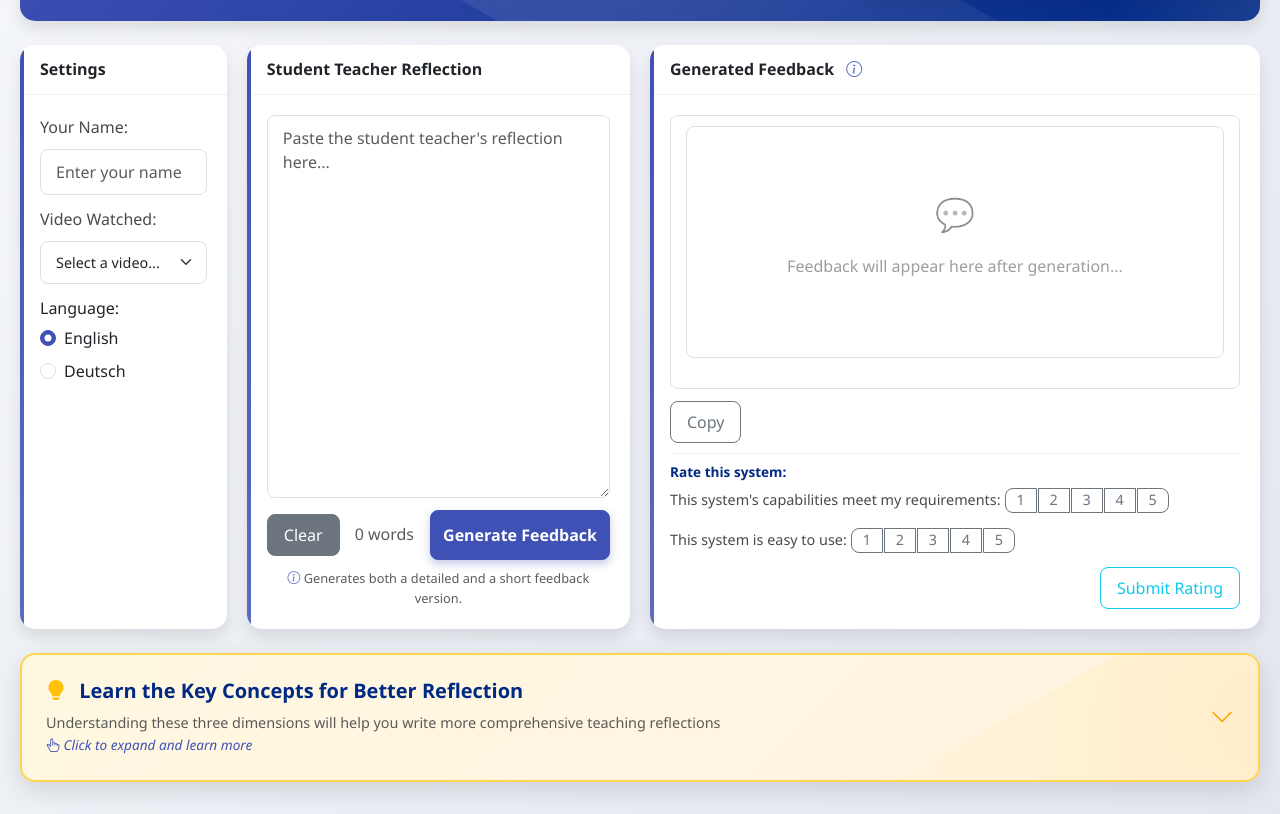
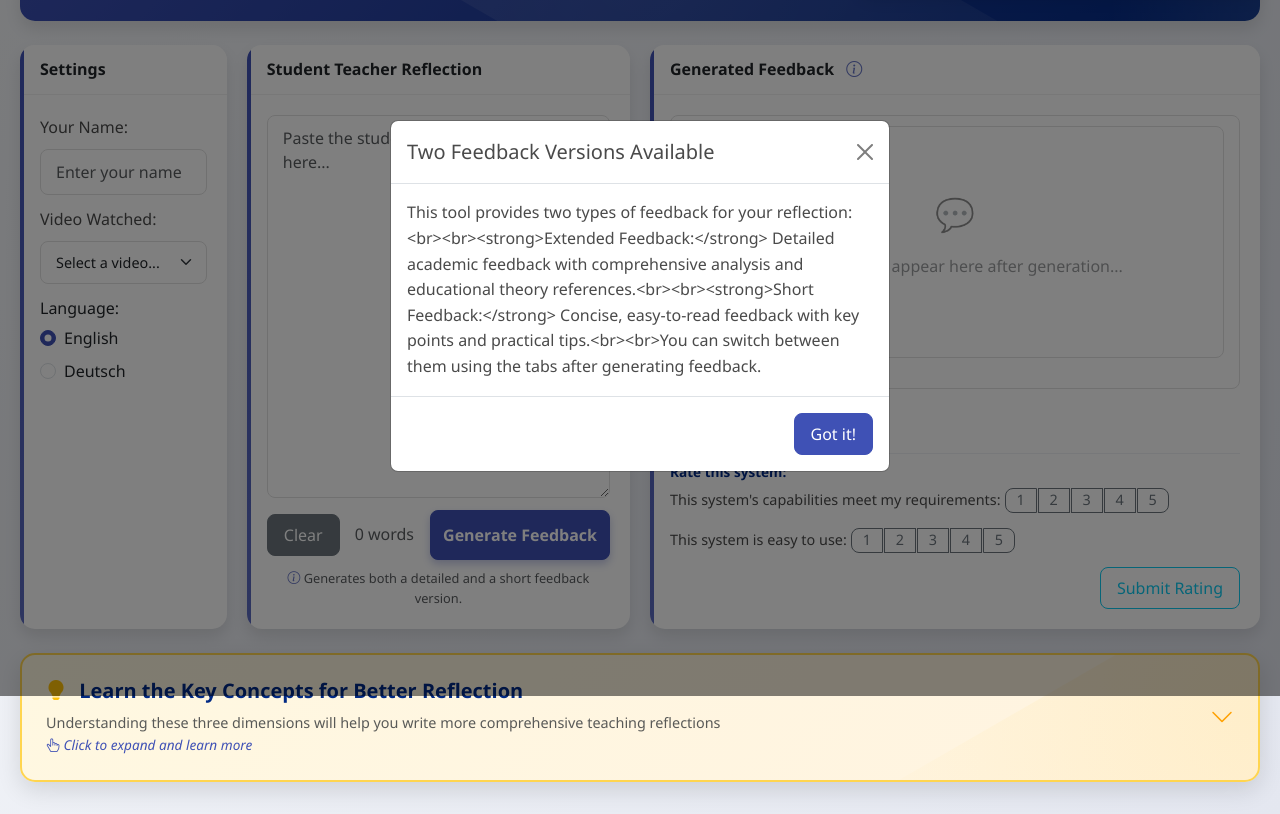
Before and after one commit to SiruiruiRen/tubingen-feedback-tool, a website: page index.html in a window 1280 px wide. Shown: the part 104-918 px from the top of the page. Drawn offline with nearby package versions, Linux system fonts and the light colour scheme; no server answers.

Commit message:
feat: Add welcome popup to explain feedback versions

```diff
--- a/app.js
+++ b/app.js
@@ -61,7 +61,10 @@ const translations = {
         workflow_tooltip: "1. Enter name and select video. 2. Write reflection. 3. Generate feedback (Extended/Short). 4. View definitions below. 5. Copy feedback or revise reflection. 6. Rate the system.",
         generate_tooltip: "Generate both Extended (detailed academic) and Short (concise) feedback versions. Requires name and video selection.",
         words: "words",
-        generate_description: "Generates both a detailed and a short feedback version."
+        generate_description: "Generates both a detailed and a short feedback version.",
+        popup_title: "Two Feedback Versions Available",
+        popup_body: "This tool provides two types of feedback for your reflection:<br><br><strong>Extended Feedback:</strong> Detailed academic feedback with comprehensive analysis and educational theory references.<br><br><strong>Short Feedback:</strong> Concise, easy-to-read feedback with key points and practical tips.<br><br>You can switch between them using the tabs after generating feedback.",
+        popup_close_button: "Got it!"
     },
     de: {
         title: "Lehrer Professional Vision Feedback",
@@ -111,7 +114,10 @@ const translations = {
         workflow_tooltip: "1. Name eingeben und Video auswählen. 2. Reflexion schreiben. 3. Feedback generieren (Erweitert/Kurz). 4. Definitionen unten ansehen. 5. Feedback kopieren oder Reflexion überarbeiten. 6. System bewerten.",
         generate_tooltip: "Generieren Sie sowohl erweiterte (detaillierte akademische) als auch kurze (prägnante) Feedback-Versionen. Erfordert Name und Video-Auswahl.",
         words: "Wörter",
-        generate_description: "Erzeugt sowohl eine detaillierte als auch eine kurze Feedback-Version."
+        generate_description: "Erzeugt sowohl eine detaillierte als auch eine kurze Feedback-Version.",
+        popup_title: "Zwei Feedback-Versionen verfügbar",
+        popup_body: "Dieses Tool bietet zwei Arten von Feedback für Ihre Reflexion:<br><br><strong>Erweitertes Feedback:</strong> Detailliertes akademisches Feedback mit umfassender Analyse und pädagogischen Theoriereferenzen.<br><br><strong>Kurzes Feedback:</strong> Prägnantes, leicht lesbares Feedback mit Kernpunkten und praktischen Tipps.<br><br>Sie können nach dem Generieren des Feedbacks über die Registerkarten zwischen ihnen wechseln.",
+        popup_close_button: "Verstanden!"
     }
 };
 
@@ -317,6 +323,13 @@ document.addEventListener('DOMContentLoaded', function() {
 
     // Initialize language first to set up tooltips properly
     updateLanguage('en');
+
+    // Show welcome modal once per session
+    if (!sessionStorage.getItem('welcomeModalShown')) {
+        const welcomeModal = new bootstrap.Modal(document.getElementById('welcomeModal'));
+        welcomeModal.show();
+        sessionStorage.setItem('welcomeModalShown', 'true');
+    }
 
     // Function to create rating buttons
     function createRatingButtons(container, count, groupName) {
--- a/index.html
+++ b/index.html
@@ -239,5 +239,26 @@
         };
     </script>
     <script src="app.js?v=20250528-fix6"></script>
+
+    <!-- Welcome Modal -->
+    <div class="modal fade" id="welcomeModal" tabindex="-1" aria-labelledby="welcomeModalLabel" aria-hidden="true">
+        <div class="modal-dialog modal-dialog-centered">
+            <div class="modal-content">
+                <div class="modal-header">
+                    <h5 class="modal-title" id="welcomeModalLabel" data-lang-key="popup_title">Two Feedback Versions Available</h5>
+                    <button type="button" class="btn-close" data-bs-dismiss="modal" aria-label="Close"></button>
+                </div>
+                <div class="modal-body" data-lang-key="popup_body">
+                    This tool provides two types of feedback for your reflection:<br><br>
+                    <strong>Extended Feedback:</strong> Detailed academic feedback with comprehensive analysis and educational theory references.<br><br>
+                    <strong>Short Feedback:</strong> Concise, easy-to-read feedback with key points and practical tips.<br><br>
+                    You can switch between them using the tabs after generating feedback.
+                </div>
+                <div class="modal-footer">
+                    <button type="button" class="btn btn-primary" data-bs-dismiss="modal" data-lang-key="popup_close_button">Got it!</button>
+                </div>
+            </div>
+        </div>
+    </div>
 </body>
 </html>
```
